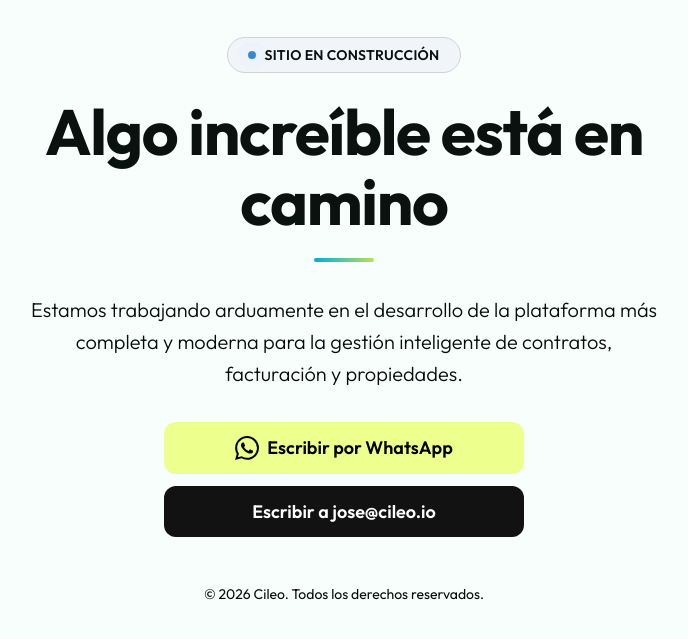
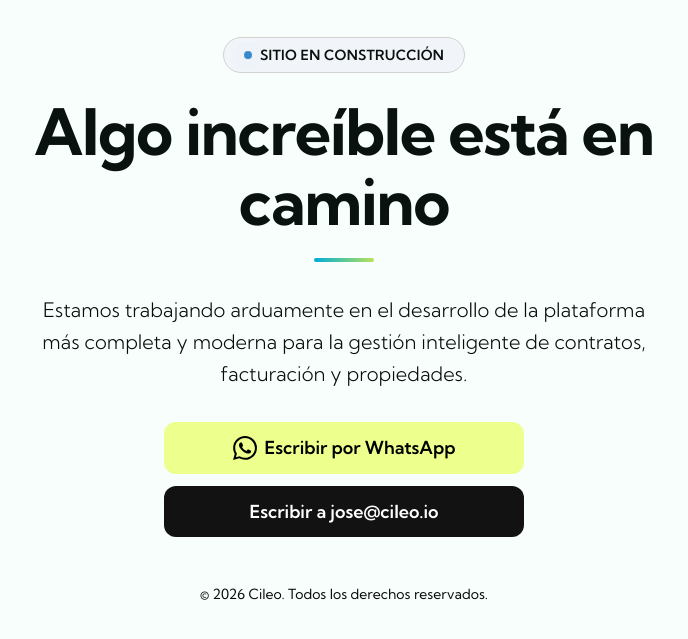
Before and after one commit to base-labs-mx/cileo, a plain HTML site: page index.html in a window 1280 px wide. Shown: the part 151-790 px from the top of the page, without its empty margins (296-984 px from the left). Drawn offline with Linux system fonts and the light colour scheme.

Commit message:
style: switch font family to Kumbh Sans

```diff
--- a/index.html
+++ b/index.html
@@ -9,11 +9,11 @@
       content="Cileo: Plataforma avanzada para la gestión de contratos, facturación y propiedades."
     />
 
-    <!-- Google Fonts: Outfit -->
+    <!-- Google Fonts: Kumbh Sans -->
     <link rel="preconnect" href="https://fonts.googleapis.com" />
     <link rel="preconnect" href="https://fonts.gstatic.com" crossorigin />
     <link
-      href="https://fonts.googleapis.com/css2?family=Outfit:wght@300;400;500;600;700&display=swap"
+      href="https://fonts.googleapis.com/css2?family=Kumbh+Sans:wght@300;400;500;600;700;800&display=swap"
       rel="stylesheet"
     />
 
@@ -52,7 +52,7 @@
         height: 100%;
         margin: 0;
         font-family:
-          "Outfit",
+          "Kumbh Sans",
           system-ui,
           -apple-system,
           sans-serif;
```
